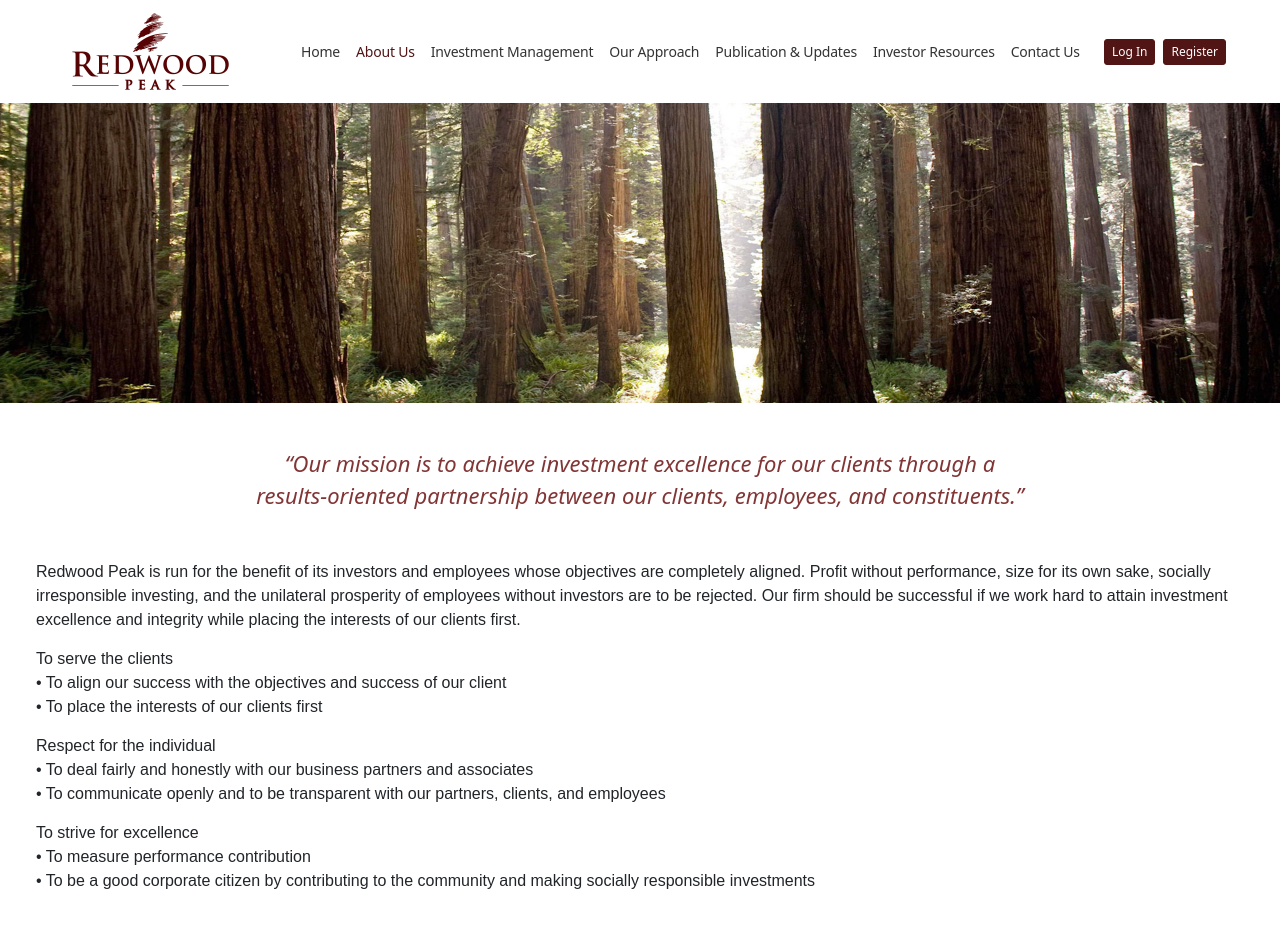
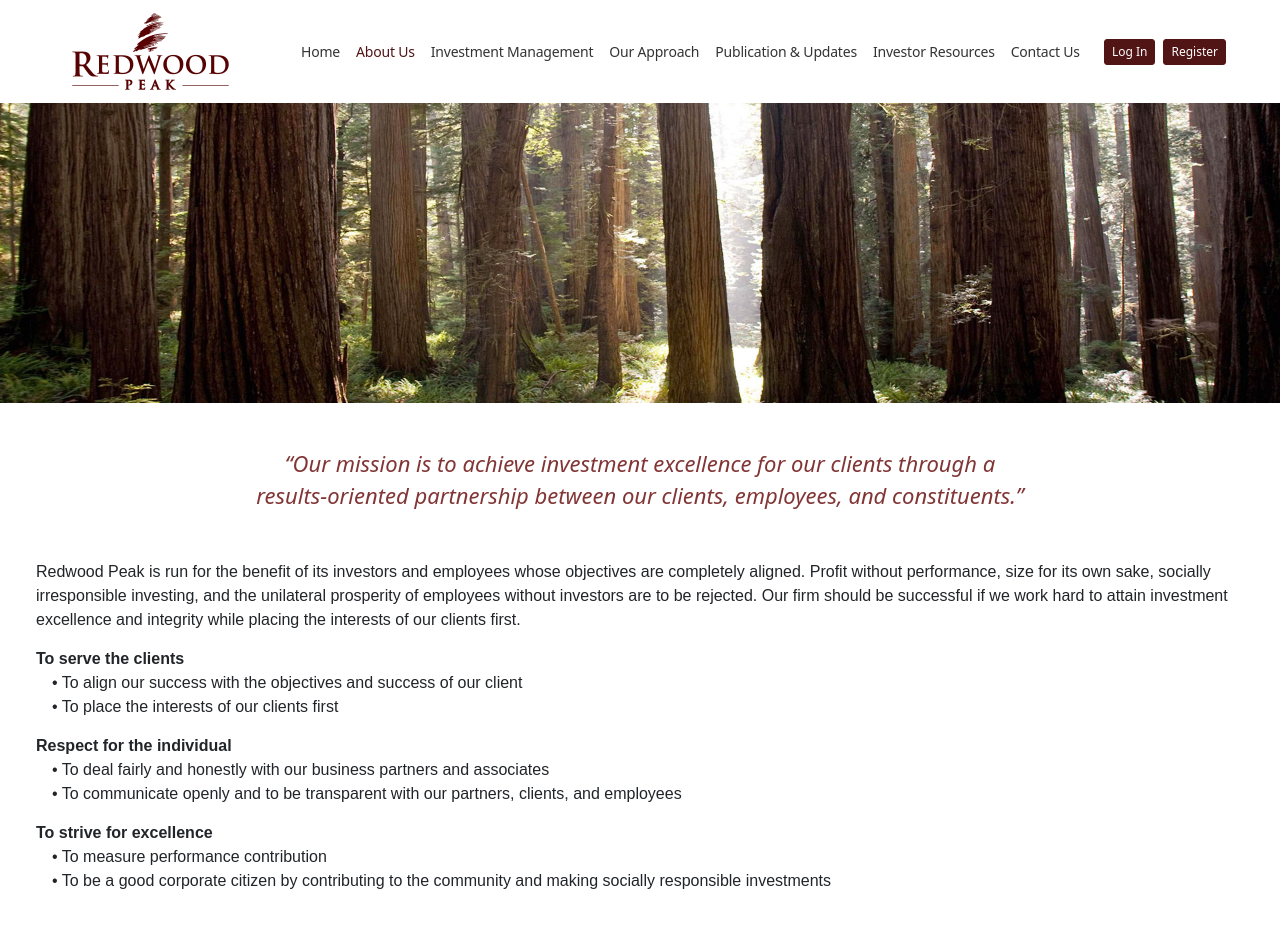
Before and after one commit to Intelli-Management-Group/Redwoodpeak_ReactFE, a React (Create React App) app: page /our-mission in a window 1280 px wide. Shown: the top 952 px of the page. Built offline with nearby package versions, Linux system fonts and the light colour scheme.

Commit message:
Bold and indent set

```diff
--- a/src/pages/About/OurMission.js
+++ b/src/pages/About/OurMission.js
@@ -45,22 +45,22 @@ const OurMission = () => {
             </p>
 
             <p>
-              <span className="highlight-text">To serve the clients</span><br />
-              • To align our success with the objectives and success of our client<br />
-              • To place the interests of our clients first
+              <span className="highlight-text fw-bold">To serve the clients</span><br />
+              <span className="ms-3">• To align our success with the objectives and success of our client</span><br />
+              <span className="ms-3">• To place the interests of our clients first</span>
             </p>
 
             <p>
-              <span className="highlight-text">Respect for the individual</span><br />
-              • To deal fairly and honestly with our business partners and associates<br />
-              • To communicate openly and to be transparent with our partners, clients, and employees
+              <span className="highlight-text fw-bold">Respect for the individual</span><br />
+              <span className="ms-3">• To deal fairly and honestly with our business partners and associates</span><br />
+              <span className="ms-3">• To communicate openly and to be transparent with our partners, clients, and employees</span>
             </p>
 
             <p>
-              <span className="highlight-text">To strive for excellence</span><br />
-              • To measure performance contribution<br />
-              • To be a good corporate citizen by contributing to the community and making socially
-              responsible investments
+              <span className="highlight-text fw-bold">To strive for excellence</span><br />
+              <span className="ms-3">• To measure performance contribution</span><br />
+              <span className="ms-3">• To be a good corporate citizen by contributing to the community and making socially
+                responsible investments</span>
             </p>
           </div>
         </div>
```
